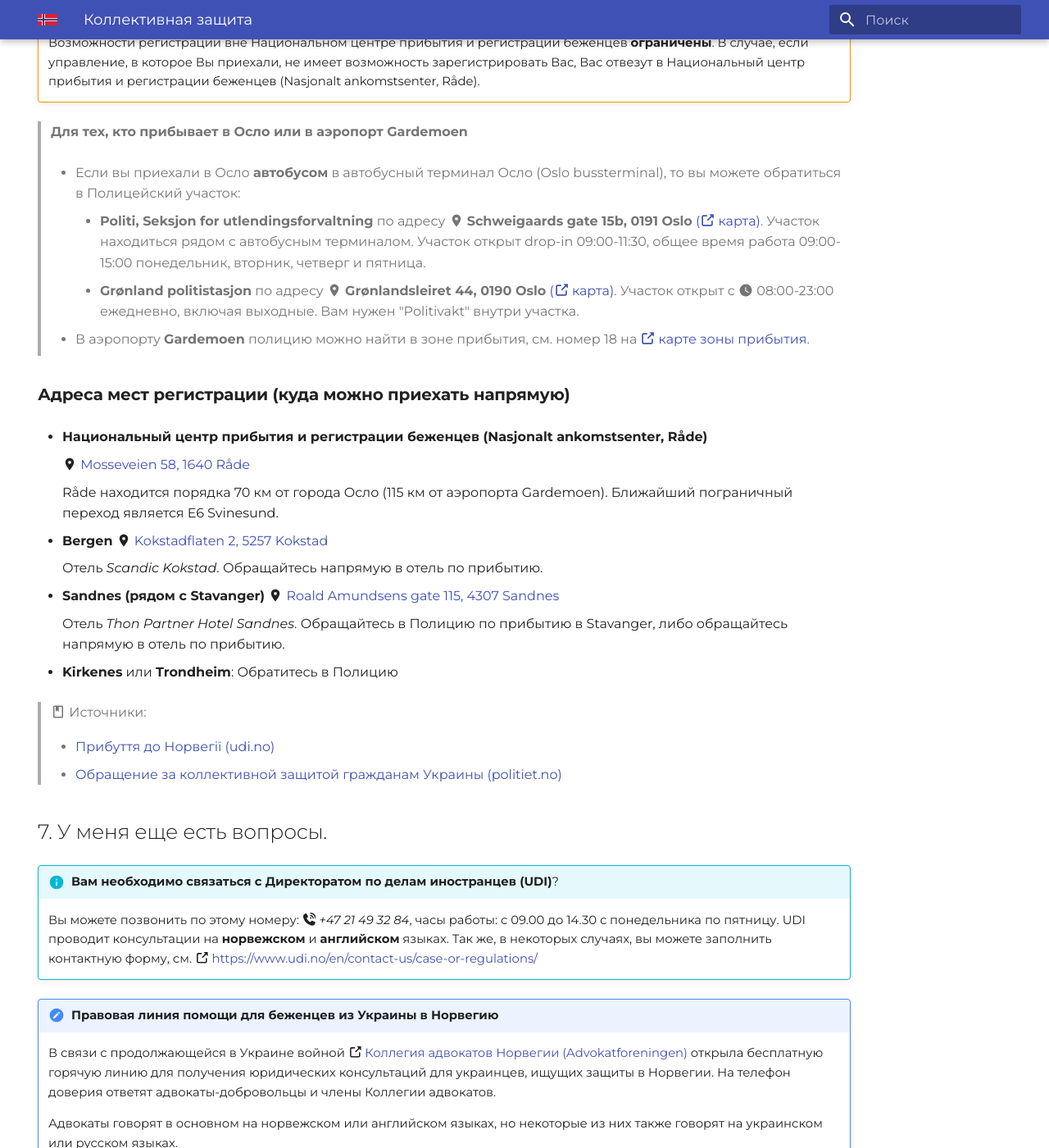
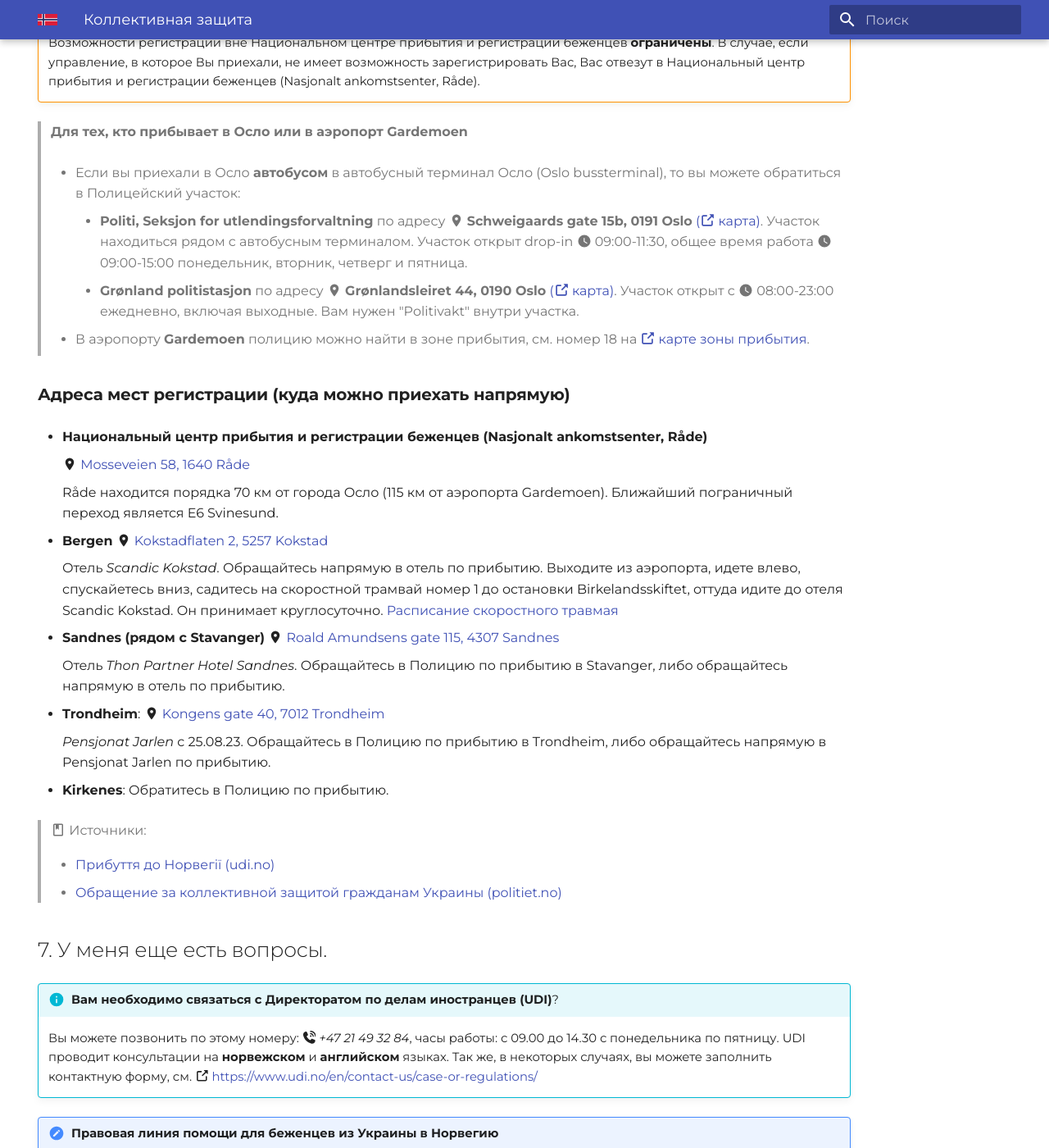
Before and after one commit to nyinorge/nyinorge.github.io, an MkDocs documentation site: the page built from docs/collective-protection.md, in a window 1280 px wide and 1400 px high, scrolled down 5292 px. Shown: the whole window at 82% size. Built offline with MkDocs 1.6.1 and Material for MkDocs 9.7.7, drawn with Linux system fonts in a browser that asks for light colours.

Commit message:
Update collective-protection.md

```diff
--- a/docs/collective-protection.md
+++ b/docs/collective-protection.md
@@ -155,7 +155,7 @@ _Коллективная защита_ является временным уб
 > **Для тех, кто прибывает в Осло или в аэропорт Gardemoen**
 >
 > - Если вы приехали в Осло **автобусом** в автобусный терминал Осло (Oslo bussterminal), то вы можете обратиться в Полицейский участок:
->     - **Politi, Seksjon for utlendingsforvaltning** по адресу :material-map-marker: **Schweigaards gate 15b, 0191 Oslo** [(:octicons-link-external-16: карта)](https://www.google.com/maps/place/Schweigaards+gate+15b,+0191+Oslo/@59.9106758,10.7579482,17.58z/data=!4m6!3m5!1s0x46416ef552ea7ffd:0x118b6b258fba179b!8m2!3d59.9106037!4d10.7595887!16s%2Fg%2F11c43txphv?entry=ttu). Участок находиться рядом с автобусным терминалом. Участок открыт drop-in 09:00-11:30, общее время работа 09:00-15:00 понедельник, вторник, четверг и пятница.
+>     - **Politi, Seksjon for utlendingsforvaltning** по адресу :material-map-marker: **Schweigaards gate 15b, 0191 Oslo** [(:octicons-link-external-16: карта)](https://www.google.com/maps/place/Schweigaards+gate+15b,+0191+Oslo/@59.9106758,10.7579482,17.58z/data=!4m6!3m5!1s0x46416ef552ea7ffd:0x118b6b258fba179b!8m2!3d59.9106037!4d10.7595887!16s%2Fg%2F11c43txphv?entry=ttu). Участок находиться рядом с автобусным терминалом. Участок открыт drop-in :material-clock: 09:00-11:30, общее время работа :material-clock: 09:00-15:00 понедельник, вторник, четверг и пятница.
 >     - **Grønland politistasjon** по адресу :material-map-marker: **Grønlandsleiret 44, 0190 Oslo** [(:octicons-link-external-16: карта)](https://www.google.com/maps/place/Gr%C3%B8nlandsleiret+44,+0190+Oslo/@59.9107932,10.7701928,17z/data=!4m6!3m5!1s0x46416e58a5a302f9:0x7c7e8523e2fc289!8m2!3d59.9107368!4d10.7704374!16s%2Fg%2F11bw3fcsvp?entry=ttu). Участок открыт с :material-clock: 08:00-23:00 ежедневно, включая выходные. Вам нужен "Politivakt" внутри участка.
 >
 > - В аэропорту **Gardemoen** полицию можно найти в зоне прибытия, см. номер 18 на [:octicons-link-external-16: карте зоны прибытия](https://avinor.no/contentassets/336912d007744165918e0dffd7f1ec8c/ankomst-01.06.23.pdf).
@@ -173,14 +173,19 @@ _Коллективная защита_ является временным уб
 - **Bergen**
     :material-map-marker: [Kokstadflaten 2, 5257 Kokstad](https://www.google.com/maps/dir//Scandic+Kokstad,+Kokstadflaten+2,+5257+Kokstad/@60.2894335,5.2289895,13.13z/data=!4m8!4m7!1m0!1m5!1m1!1s0x463cf09e68f426c1:0x2c19616996c4fd5a!2m2!1d5.2586071!2d60.2900563)
 
-    Отель *Scandic Kokstad*. Обращайтесь напрямую в отель по прибытию.
+    Отель *Scandic Kokstad*. Обращайтесь напрямую в отель по прибытию. Выходите из аэропорта, идете влево, спускайетесь вниз, садитесь на скоростной трамвай номер 1 до остановки     Birkelandsskiftet, оттуда идите до отеля Scandic Kokstad. Он принимает круглосуточно. [Расписание скоростного травмая](https://reise.skyss.no/stops/trip/SKY:ServiceJourney:1-174434-16264513/route-direction/SKY:Line:1~inbound/stop/NSR:Quay:51856)
 
 - **Sandnes (рядом с Stavanger)**
   :material-map-marker: [Roald Amundsens gate 115, 4307 Sandnes](https://www.google.com/maps/dir//Roald+Amundsens+gate+115,+4307+Sandnes/@58.8703355,5.671128,12z/data=!4m8!4m7!1m0!1m5!1m1!1s0x463a36625477eb9b:0x673c135f2eee9786!2m2!1d5.741339!2d58.8703545)
 
     Отель *Thon Partner Hotel Sandnes*. Обращайтесь в Полицию по прибытию в Stavanger, либо обращайтесь напрямую в отель по прибытию.
 
-- **Kirkenes** или **Trondheim**: Обратитесь в Полицию
+- **Trondheim**: :material-map-marker: [Kongens gate 40, 7012 Trondheim](https://www.google.com/maps/place/Pensjonat+Jarlen/@63.4307117,10.3892029,17z/data=!3m1!4b1!4m9!3m8!1s0x466d3185296b44a3:0xc8ef2d48119e973f!5m2!4m1!1i2!8m2!3d63.4307117!4d10.3892029!16s%2Fg%2F1ths7zvs?entry=ttu)
+
+    _Pensjonat Jarlen_ c 25.08.23. Обращайтесь в Полицию по прибытию в Trondheim, либо обращайтесь напрямую в Pensjonat Jarlen по прибытию.
+
+- **Kirkenes**: Обратитесь в Полицию по прибытию.
+
 
 > :material-book-outline: Источники:
 >
```
Also changed, not shown: other parts of docs/collective-protection.md (+1 -1 lines).
